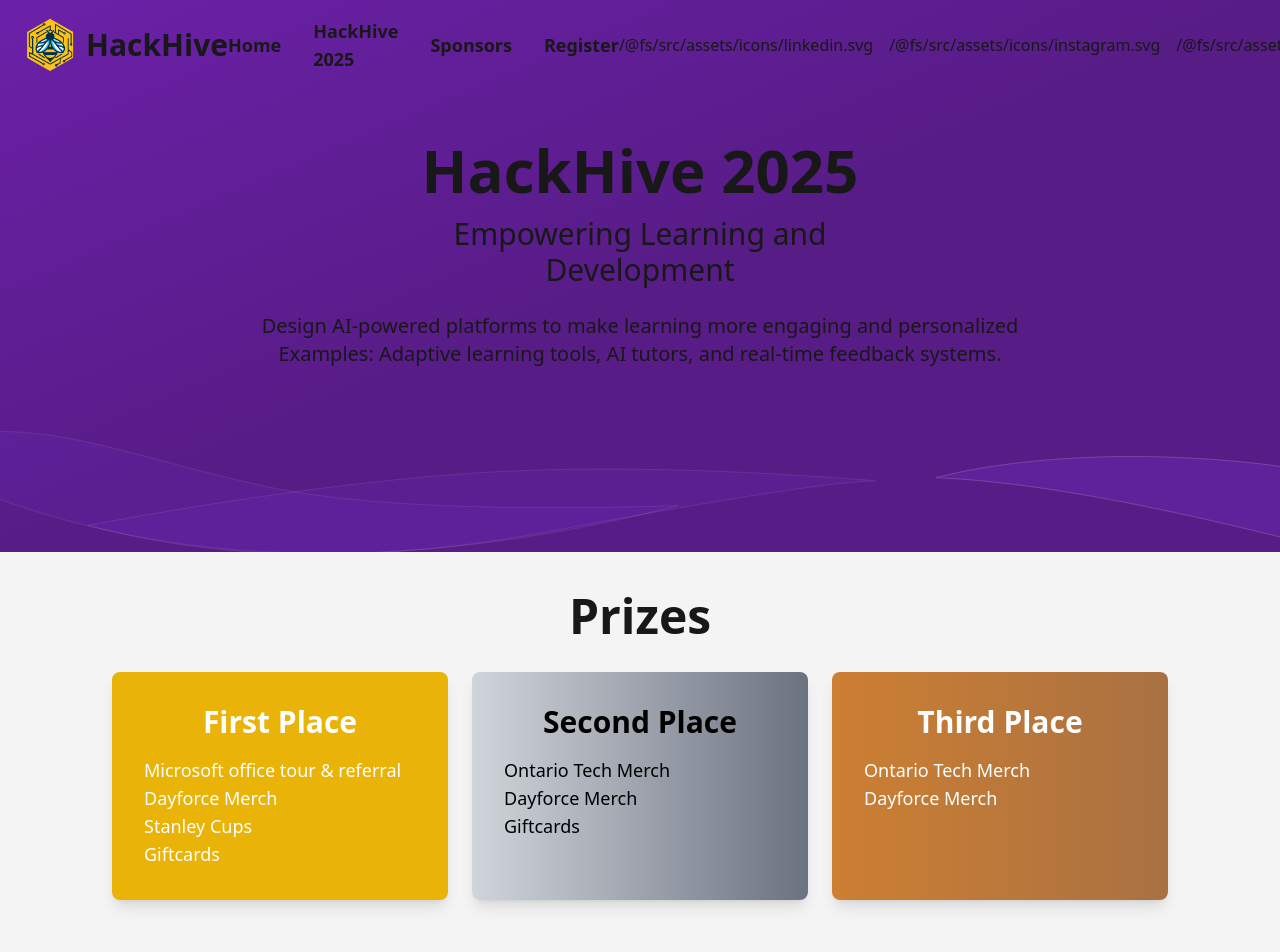
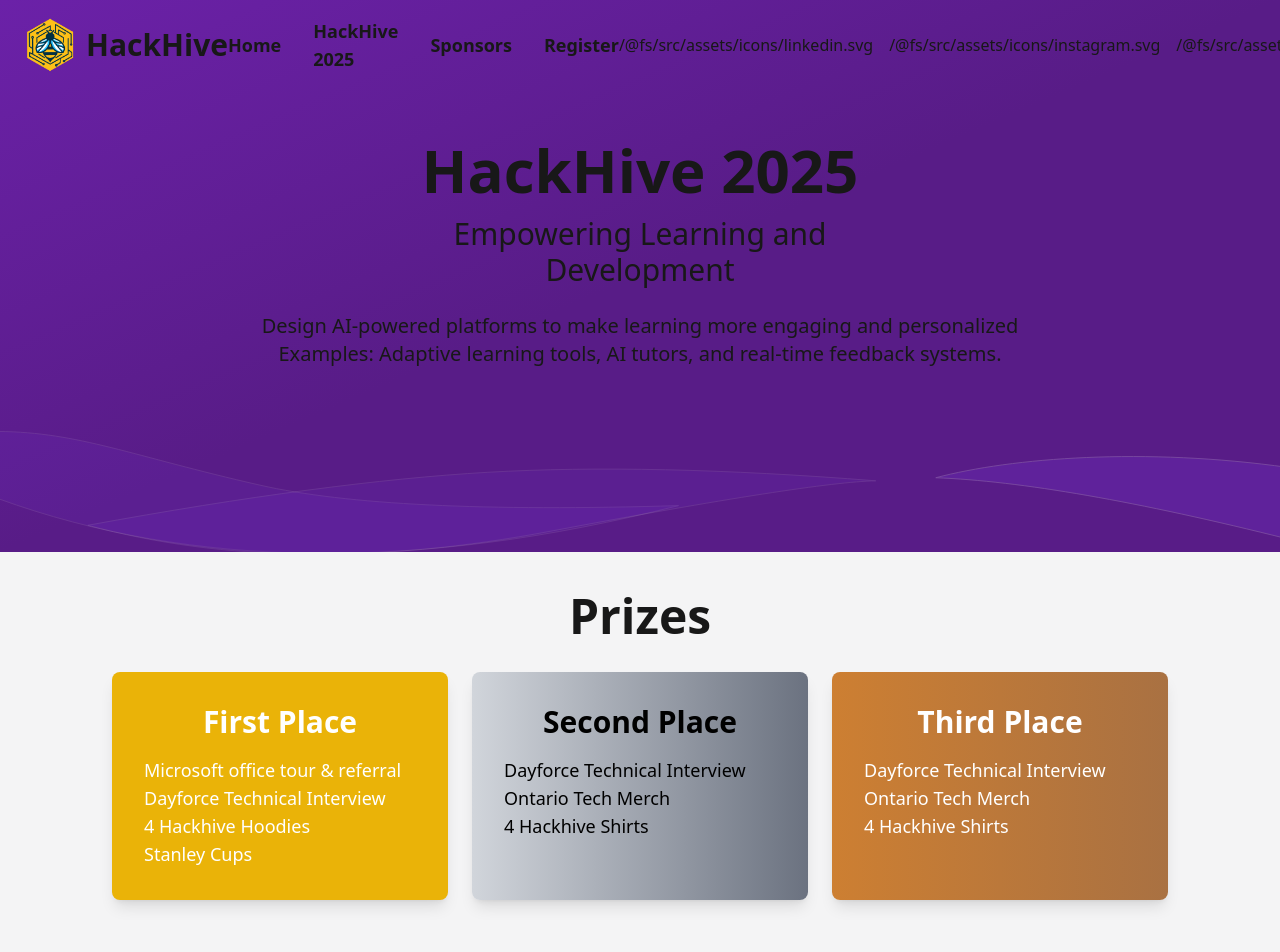
Before and after one commit to RosieKhurmi/HackHive, an Angular app: page /about in a window 1280 px wide. Shown: the top 952 px of the page. Built offline with nearby package versions, Linux system fonts and the light colour scheme.

Commit message:
Code: Updated schedule & Prizes

```diff
--- a/src/app/features/about/about.component.html
+++ b/src/app/features/about/about.component.html
@@ -21,9 +21,9 @@
             <h3 class="text-3xl font-bold mb-4">First Place</h3>
             <ul class="text-lg list-none text-left mx-auto max-w-sm">
               <li>Microsoft office tour & referral</li>
-              <li>Dayforce Merch</li>
+              <li>Dayforce Technical Interview</li>
+              <li>4 Hackhive Hoodies</li>
               <li>Stanley Cups</li>
-              <li>Giftcards</li>
             </ul>
           </div>
 
@@ -31,9 +31,9 @@
           <div class="flex-1 bg-gradient-to-r from-gray-300 to-gray-500 text-black p-8 rounded-lg shadow-lg text-center">
             <h3 class="text-3xl font-bold mb-4">Second Place</h3>
             <ul class="text-lg list-none text-left mx-auto max-w-sm">
+              <li>Dayforce Technical Interview</li>
               <li>Ontario Tech Merch</li>
-              <li>Dayforce Merch</li>
-              <li>Giftcards</li>
+              <li>4 Hackhive Shirts</li>
             </ul>
           </div>
 
@@ -41,8 +41,9 @@
           <div class="flex-1 bg-gradient-to-r from-[#cd7f32] to-[#a97142] text-white p-8 rounded-lg shadow-lg text-center">
             <h3 class="text-3xl font-bold mb-4">Third Place</h3>
             <ul class="text-lg list-none text-left mx-auto max-w-sm">
+              <li>Dayforce Technical Interview</li>
               <li>Ontario Tech Merch</li>
-              <li>Dayforce Merch</li>
+              <li>4 Hackhive Shirts</li>
             </ul>
           </div>
 
--- a/src/app/features/home/home.component.html
+++ b/src/app/features/home/home.component.html
@@ -142,7 +142,7 @@
       <div class="flex flex-col items-center p-8 gap-4 pb-4">
         <app-expandable
         [title]="'Day One'"
-        [description]="'Feburary 7 | 6:30 to 10 pm'"
+        [description]="'Feburary 7 | 6:30 to 10 PM'"
         [expandableTitle]="'Schedule'"
         [expandableContent]="[
             { title: '6:30 to 7:00 PM', details: ['Opening Ceremonies'] },
@@ -155,7 +155,7 @@
         </app-expandable>
         <app-expandable
           [title]="'Day Two'"
-          [description]="'Feburary 8 | 8:00am to 3:30pm'"
+          [description]="'Feburary 8 | 8:00 AM to 3:30 PM'"
           [expandableTitle]="'Schedule'"
           [expandableContent]="[
             { title: '8:00 to 9:00 AM', details: ['UA 2240 - Microsoft Workshop'] },
@@ -171,7 +171,7 @@
         </app-expandable>
         <app-expandable
           [title]="'Day Three'"
-          [description]="'Feburary 9 | 8:00 to 3:30 PM'"
+          [description]="'Feburary 9 | 8:00 AM to 3:30 PM'"
           [expandableTitle]="'Schedule'"
           [expandableContent]="[
             { title: '8:00 AM to 1:00 PM', details: ['UA 2130, UA 2120, UA 2240, UA 2220, BIT 2080 - Judging rooms'] },
@@ -185,7 +185,7 @@
 
     <!-- <add-to-calendar-button
       name="HackHive 2025"
-      description="Add link to schedule"
+      description="hackhive.ca"
       startDate="2025-02-07"
       startTime="19:00"
       endDate="2025-02-09"
```
